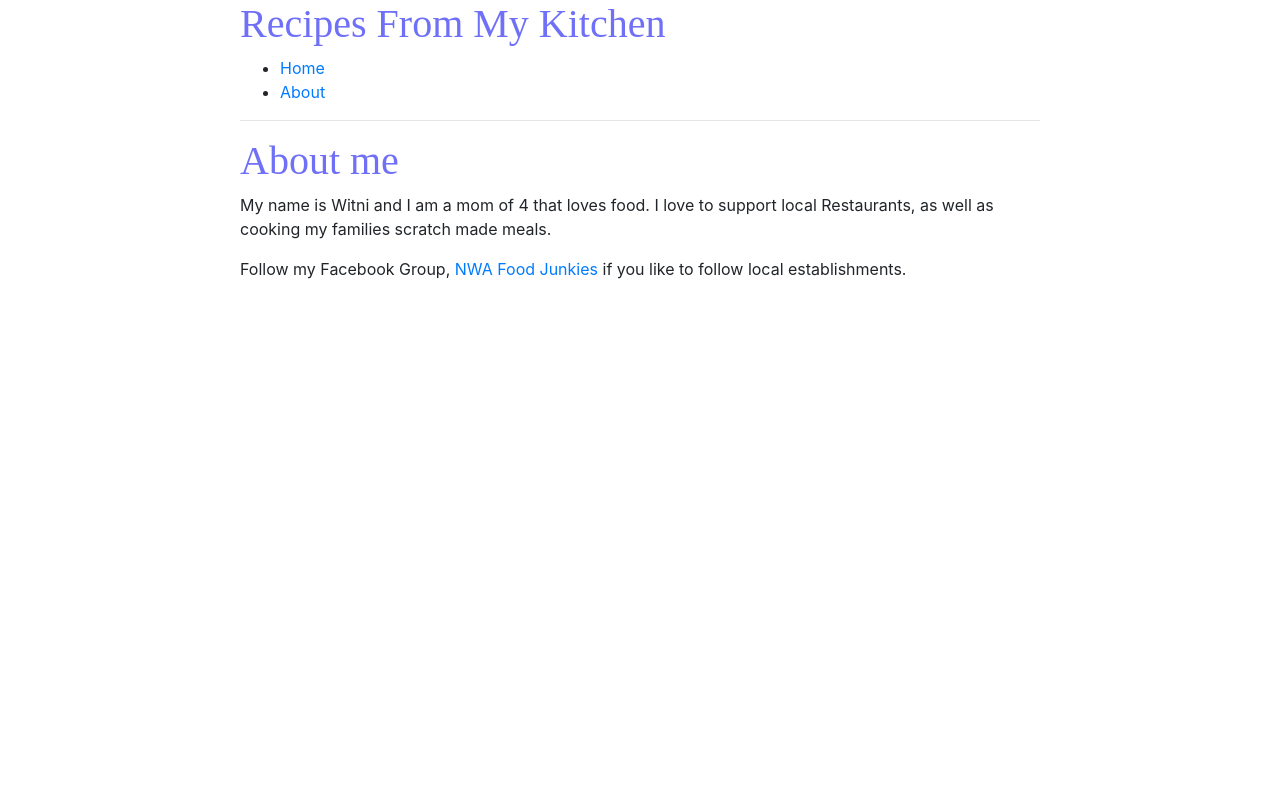
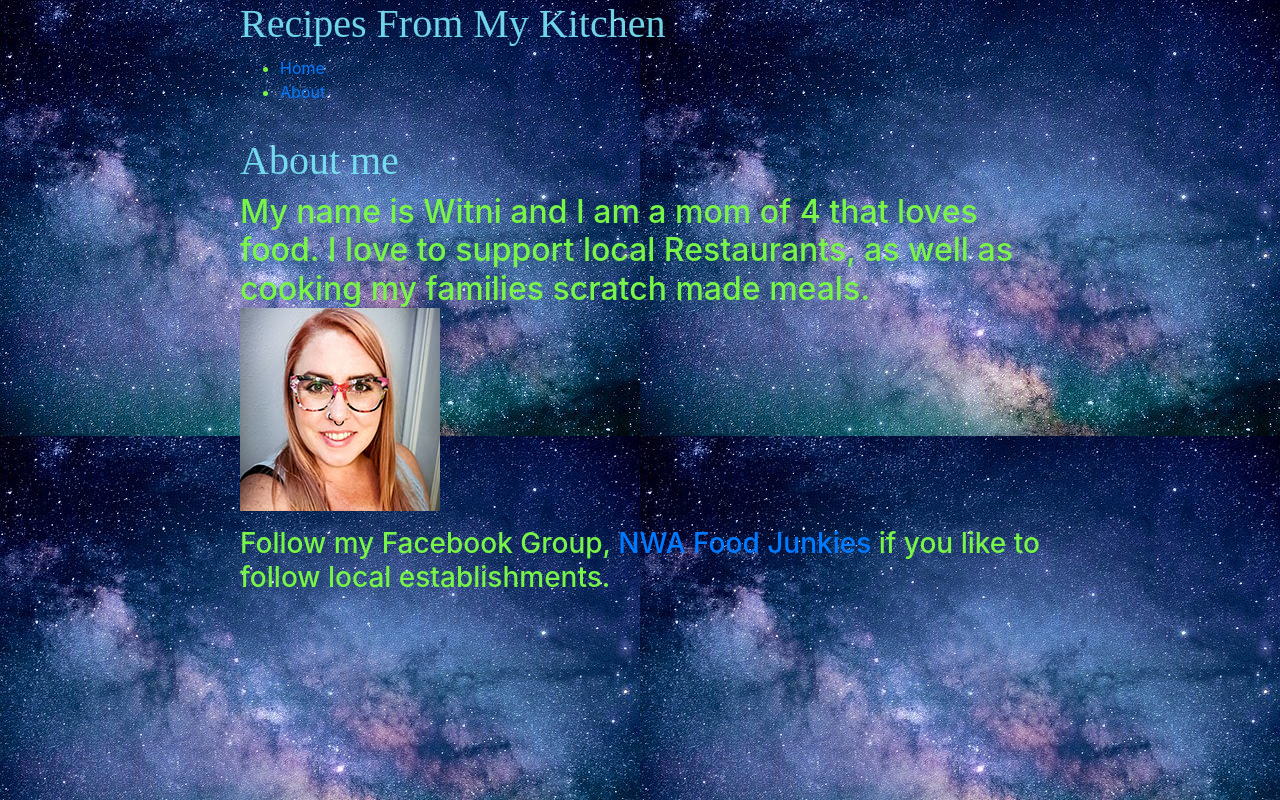
Before and after one commit to mothershipwit/portfolio, a Gatsby site: page /about in a window 1280 px wide. Built offline with nearby package versions, Linux system fonts and the light colour scheme; Gatsby itself is replaced by a stand-in of ours; a web font is replaced by a local one.

Commit message:
added styling

```diff
--- a/src/components/layout.scss
+++ b/src/components/layout.scss
@@ -1,9 +1,11 @@
-$color-primary: rgba(15, 15, 241, 0.6);
-$color-secondary: #6819c2;
-$color-accent: #47f5e6;
+$color-primary: rgba(122, 233, 248, 0.904);
+$color-secondary: #f316d6;
+$color-accent: #78f547;
+
+
 
 @import url('https://fonts.googleapis.com/css2?family=Dosis:wght@200&family=Miriam+Libre:wght@700&family=Playfair+Display:ital,wght@1,700&display=swap');
-
+@import url('https://fonts.googleapis.com/css2?family=Indie+Flower&family=Roboto+Mono:wght@300&display=swap');
 
 
 h1 {
@@ -11,6 +13,23 @@ h1 {
     font-family: 'Miriam Libre', sans-serif;
     font-family: 'Playfair Display', serif;
 }
+h2 {
+  color: $color-accent;
+}
+h3 {
+  color: $color-accent;
+}
+h4 {
+  color: $color-secondary;
+}
+label {
+  color: $color-secondary;
+}
+li {
+  color: $color-accent;
+}
+
+
 .btn {
   font-family: 'Dosis', sans-serif;
     padding: 2px 4px;
@@ -18,7 +37,16 @@ h1 {
     border-radius: 10px;
     border: 4px solid #2d73cf;
     background-color: $color-accent;
+    color: #073f3a;
   }
 body {
   background-color: rgb(132, 236, 236);
+  font-family: 'Indie Flower', cursive;
+  font-family: 'Roboto Mono', monospace;
+  background-image: url("../../static/images/space.jpg");
+  background-position: absolute;
 }
+
+img {
+  position: left;
+}
--- a/src/pages/about.js
+++ b/src/pages/about.js
@@ -7,13 +7,18 @@ export default function About() {
       <Layout>
 
             <div><h1>About me</h1></div>
-            <p> My name is Witni and I am a mom of 4 that loves food.
+            <div>
+            <p>
+              <h2>My name is Witni and I am a mom of 4 that loves food.
                 I love to support local Restaurants, as well as cooking
                 my families scratch made meals.
+                <img src="images/portpic.jpg"></img>
+           </h2>
             </p>
-            <p>Follow my Facebook Group,  <a href="https://www.facebook.com/groups/nwafoodjunkies">NWA Food Junkies</a> if you like to follow local establishments.
+            </div>
 
-            </p>
+            <p><h3>Follow my Facebook Group,  <a href="https://www.facebook.com/groups/nwafoodjunkies">NWA Food Junkies</a> if you like to follow local establishments.</h3> </p>
+
       </Layout>
   )
 }
```
Also changed, not shown: static/images/portpic.jpg (added), static/images/space.jpg (added).
